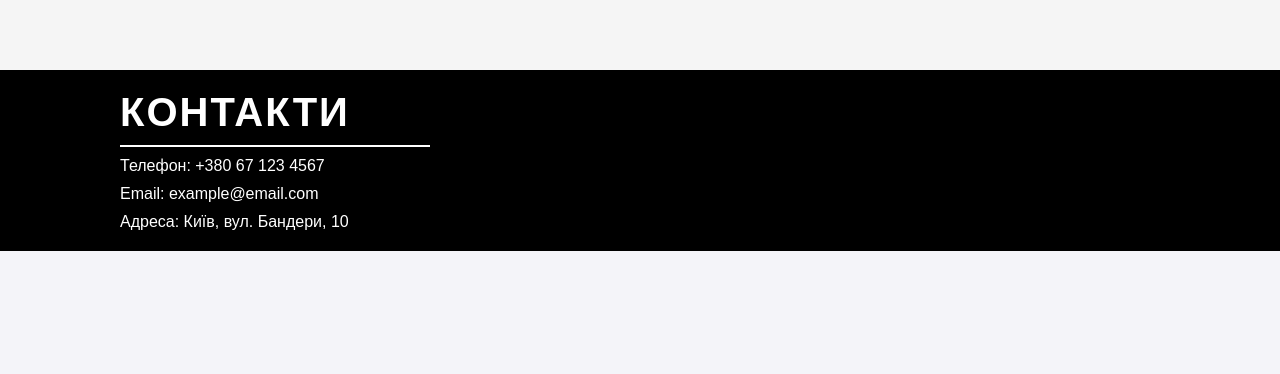
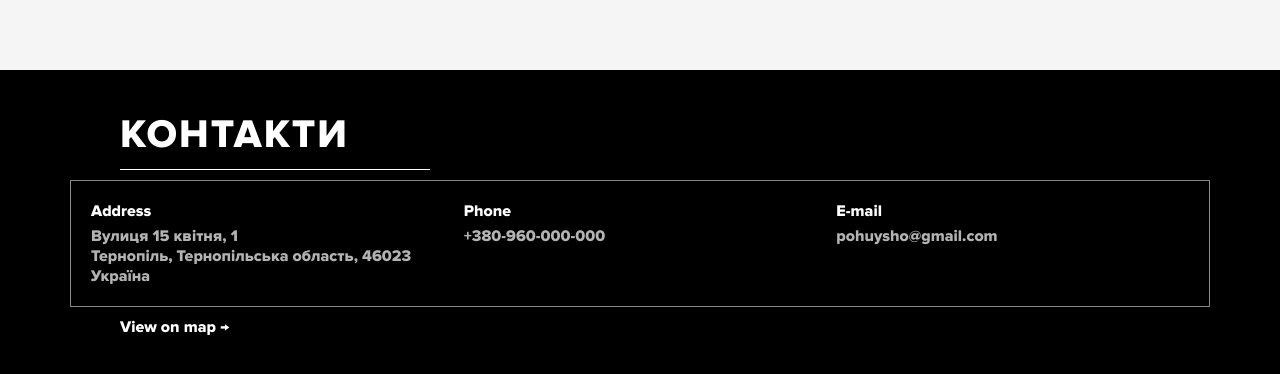
Before and after one commit to valerii-okhmak/huntee, a React (Create React App) app in the folder frontend/: page /login in a window 1280 px wide. Shown: the part 730-1104 px from the top of the page. Before the commit the page ends 981 px from the top, so only its background shows below. Built offline with nearby package versions, Linux system fonts and the light colour scheme; a web font is replaced by a local one.

Commit message:
new footer

```diff
--- a/frontend/src/components/footer/Footer.css
+++ b/frontend/src/components/footer/Footer.css
@@ -1,72 +1,107 @@
 .footer {
+  font-family: 'MyFont', sans-serif;
   width: 100%;
-    height: 20;
-    margin-bottom: 0;
-    bottom: 0;
-    padding: 20px;
+  padding: 40px 20px;
   background-color: #000000;
   color: white;
+  box-sizing: border-box;
 }
 
-  .footer p {
-    margin-top: 10px;
-    margin-left: 100px;
-  }
-
-  .social-links a {
-    color: white;
-    margin: 0 10px;
-    text-decoration: none;
-  }
-
-  .social-links a:hover {
-    text-decoration: underline;
-  }
-
-
-
 .footer-title {
-    margin-left: 100px;
   font-size: 40px;
   font-weight: bold;
   letter-spacing: 2px;
   text-transform: uppercase;
+  margin-left: 100px;
   margin-bottom: 10px;
 }
 
 .footer-line {
   margin-left: 100px;
-    margin-bottom: 10px;
+  margin-bottom: 20px;
   width: 25%;
-    height: 2px;
+  height: 1px;
   background: white;
 }
 
+.footer-box {
+  display: flex;
+  justify-content: space-between;
+  flex-wrap: wrap;
+  margin: -10px 50px;
+  border: 1px solid #888;
+  padding: 20px;
+  gap: 20px;
+}
+
+.footer-block {
+  flex: 1;
+  min-width: 200px;
+}
+
+.footer-label {
+  font-weight: bold;
+  margin-bottom: 5px;
+}
+
+.copy-line {
+  display: flex;
+  align-items: center;
+  gap: 5px;
+}
+
+.copy-icon {
+  cursor: pointer;
+  font-size: 14px;
+}
+
+.view-map-link {
+  display: inline-block;
+  margin-left: 100px;
+  margin-top: 20px;
+  font-weight: bold;
+  text-decoration: none;
+  color: white;
+}
+
+.view-map-link:hover {
+  text-decoration: underline;
+}
+
+.email-link {
+  color: white;
+  text-decoration: none;
+}
+
+.email-link:hover {
+  text-decoration: underline;
+}
+
+.phone-link {
+  color: white;
+  text-decoration: none;
+}
+
+.phone-link:hover {
+  text-decoration: underline;
+}
+
+.adress-label, .email-link, .phone-link{
+  opacity: 0.7;
+}
 
 
 @media screen and (max-width: 768px) {
-
-    .footer p {
+  .footer-title, .footer-line, .footer-box, .view-map-link {
     margin-left: 10px;
-    }
-
-    .social-links a {
-      margin: 0 5px;
+    margin-right: 10px;
   }
 
   .footer-title {
-      margin-left: 10px;
     font-size: 30px;
   }
 
   .footer-line {
-      margin-left: 10px;
     width: 50%;
   }
-
 }
-
-@media screen and (max-width: 500px) {
-
-
-}
--- a/frontend/src/components/footer/Footer.js
+++ b/frontend/src/components/footer/Footer.js
@@ -4,11 +4,42 @@ import './Footer.css';
 const Footer = () => {
   return (
     <footer className="footer" id="footer">
-        <h2 className="footer-title">КОНТАКТИ</h2>
-        <div className="footer-line"></div>
-        <p>Телефон: +380 67 123 4567</p>
-        <p>Email: example@email.com</p>
-        <p>Адреса: Київ, вул. Бандери, 10</p>
+      <h2 className="footer-title">КОНТАКТИ</h2>
+      <div className="footer-line"></div>
+
+      <div className="footer-box">
+        <div className="footer-block">
+          <p className="footer-label">Address</p>
+          <p className="adress-label"> Вулиця 15 квітня, 1</p>
+          <p className="adress-label"> Тернопіль, Тернопільська область, 46023</p>
+          <p className="adress-label">Україна</p>
+        </div>
+
+        <div className="footer-block">
+          <p className="footer-label">Phone</p>
+          <p className="copy-line">
+            <a href="tel:+380960000000" className="phone-link">+380-960-000-000</a>
+          </p>
+
+        </div>
+
+        <div className="footer-block">
+          <p className="footer-label">E-mail</p>
+          <p className="copy-line">
+            <a href="mailto:pohuysho@gmail.com" className="email-link">pohuysho@gmail.com</a>
+          </p>
+        </div>
+      </div>
+
+      <a
+        href="https://www.google.com/maps/place/%D0%B2%D1%83%D0%BB%D0%B8%D1%86%D1%8F+15-%D0%B3%D0%BE+%D0%9A%D0%B2%D1%96%D1%82%D0%BD%D1%8F,+1,+%D0%A2%D0%B5%D1%80%D0%BD%D0%BE%D0%BF%D1%96%D0%BB%D1%8C,+%D0%A2%D0%B5%D1%80%D0%BD%D0%BE%D0%BF%D1%96%D0%BB%D1%8C%D1%81%D1%8C%D0%BA%D0%B0+%D0%BE%D0%B1%D0%BB%D0%B0%D1%81%D1%82%D1%8C,+46000/@49.5580281,25.6395579,16.61z/data=!4m6!3m5!1s0x473033e5ea7dc1fb:0x45486c20d0e9eaf0!8m2!3d49.5577667!4d25.6415809!16s%2Fg%2F11c4tz2v7l?entry=ttu&g_ep=EgoyMDI1MDUwNy4wIKXMDSoASAFQAw%3D%3Dhttps://www.google.com/maps/place//@49.5569214,25.6390421,17.38z/data=!4m9!1m8!3m7!1s0x473033e5ea7dc1fb:0x45486c20d0e9eaf0!2z0LLRg9C70LjRhtGPIDE1LdCz0L4g0JrQstGW0YLQvdGPLCAxLCDQotC10YDQvdC-0L_RltC70YwsINCi0LXRgNC90L7Qv9GW0LvRjNGB0YzQutCwINC-0LHQu9Cw0YHRgtGMLCA0NjAwMA!3b1!8m2!3d49.5577667!4d25.6415809!16s%2Fg%2F11c4tz2v7l?entry=ttu&g_ep=EgoyMDI1MDUwNy4wIKXMDSoASAFQAw%3D%3D"
+        target="_blank"
+        rel="noopener noreferrer"
+        className="view-map-link"
+      >
+        View on map →
+      </a>
+
     </footer>
   );
 };
```
Lines whose indentation alone changed are shown as unchanged.
